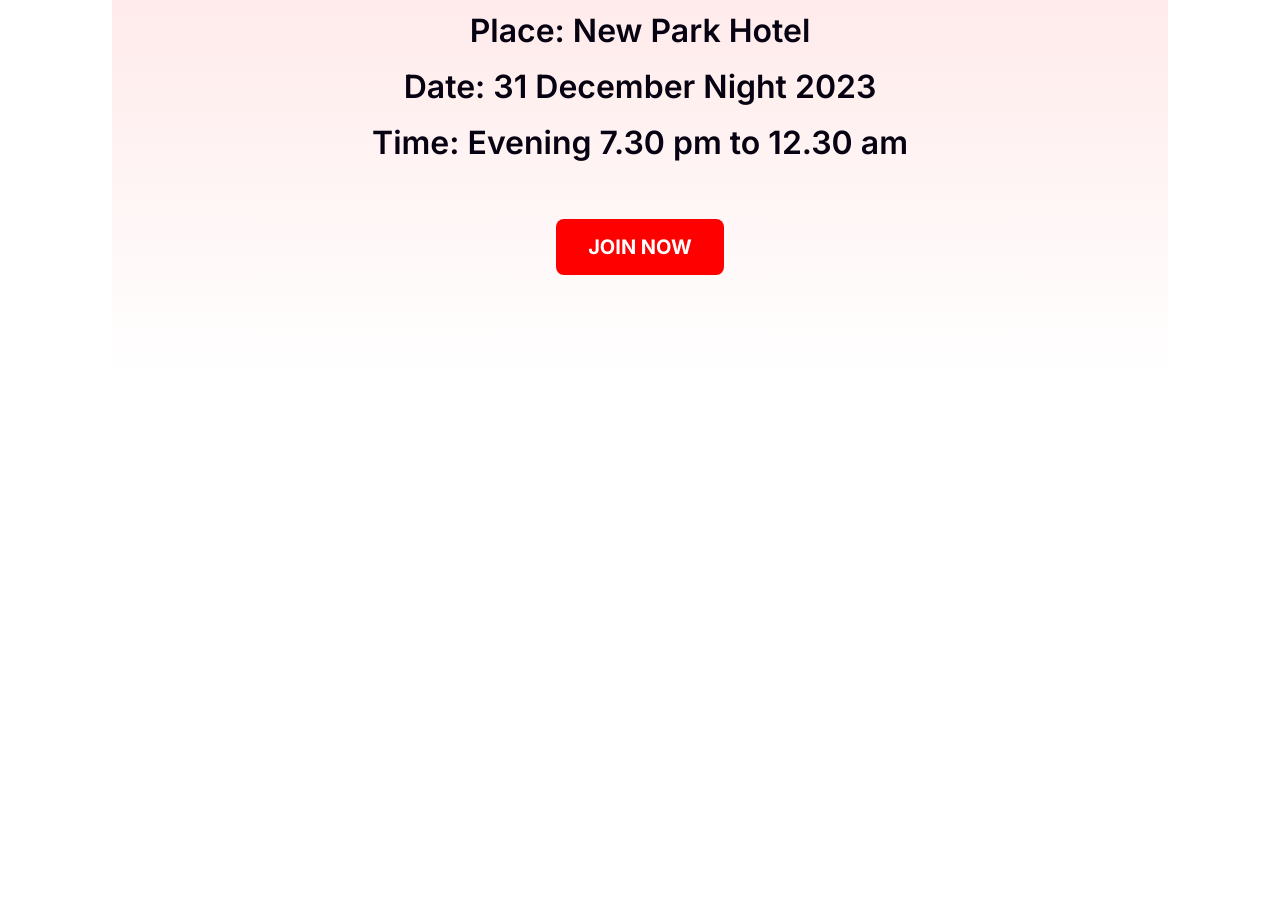
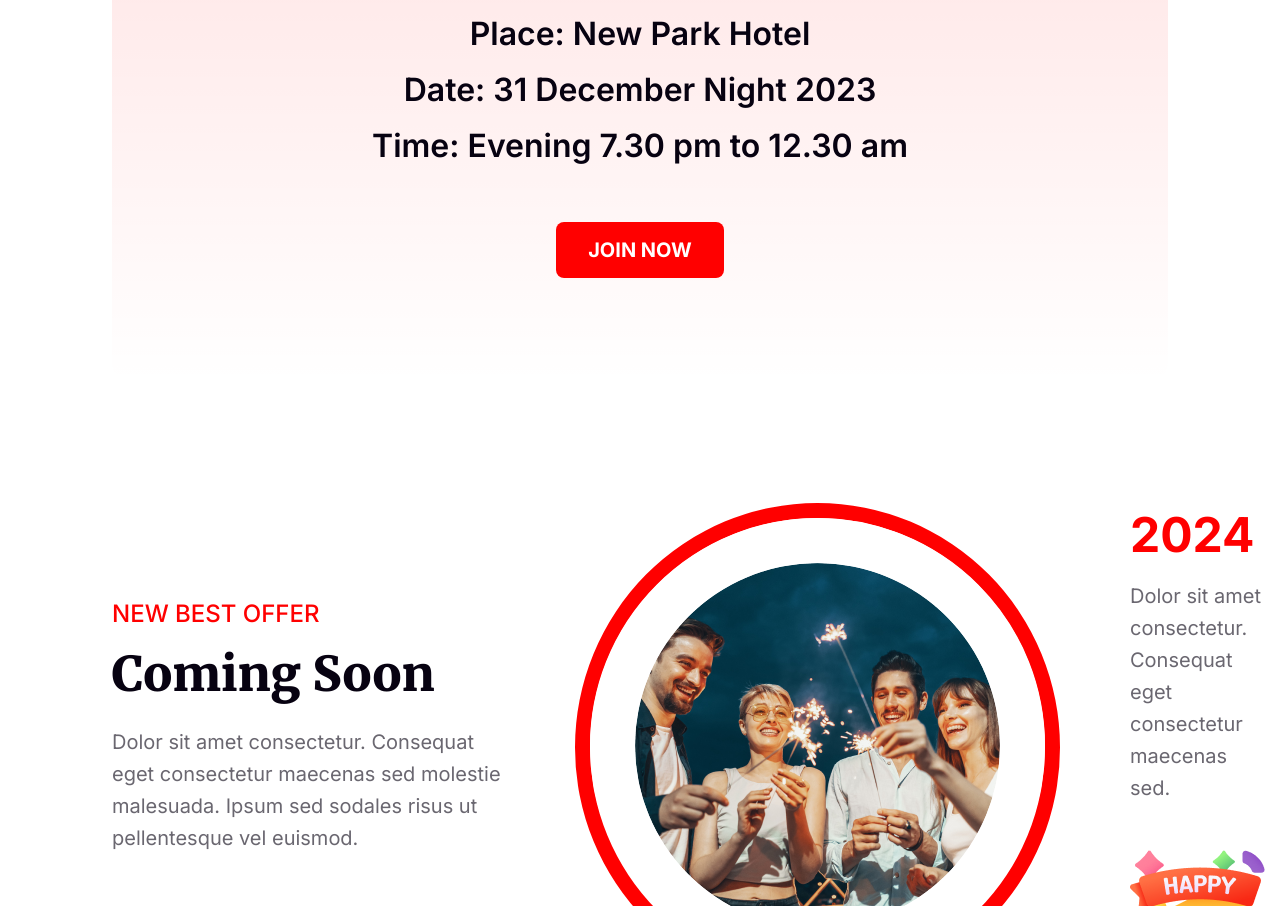
Before and after one commit to MamunKhan71/frst-assignment, a plain HTML site: page index.html in a window 1280 px wide. Shown: the part 2518-3424 px from the top of the page. Before the commit the page ends 3018 px from the top, so only its background shows below. Drawn offline with Linux system fonts and the light colour scheme.

Commit message:
Added offer section

```diff
--- a/index.html
+++ b/index.html
@@ -57,6 +57,25 @@
                 </div>
             </div>
         </section>
+        <section class="offer-section">
+            <div class="container">
+                <div class="offer-section-container">
+                    <div class="offer-section-1">
+                        <h1 class="section-1-subtitle red">NEW BEST OFFER</h1>
+                        <h2 class="section-1-title">Coming Soon</h2>
+                        <p>Dolor sit amet consectetur. Consequat eget consectetur maecenas sed molestie malesuada. Ipsum sed sodales risus ut pellentesque vel euismod. </p>
+                    </div>
+                    <div class="offer-section-2">
+                        <img src="resources/Ellipse 1.png" alt="" class="section-2-img">
+                    </div>
+                    <div class="offer-section-3">
+                        <h1 class="section-3-title">2024</h1>
+                        <p>Dolor sit amet consectetur. Consequat eget consectetur maecenas sed.</p>
+                        <img aria-colspan="section-3-img" src="resources/Group 96.png" alt="New year image" class="section-3-img">
+                    </div>
+                </div>
+            </div>
+        </section>
     </main>
     <!-- main section end -->
 </body>
--- a/styles/style.css
+++ b/styles/style.css
@@ -21,6 +21,14 @@
     font-family: Inter;
     font-size: 20px;
     font-weight: 700;
+}
+
+p {
+    color: rgba(7, 2, 17, 0.60);
+    font-family: Inter;
+    font-size: 20px;
+    font-weight: 400;
+    line-height: 32px;
 }
 
 .red {
@@ -112,7 +120,8 @@ main section {
 .party-details {
     padding: 126px 126px;
 }
-.party-details *{
+
+.party-details * {
     margin-bottom: 24px;
 }
 
@@ -137,25 +146,98 @@ main section {
 }
 
 /* Event Section  */
-.event{
+.event {
     display: flex;
     height: 482px;
     background: linear-gradient(180deg, rgba(255, 0, 0, 0.10) 0%, rgba(255, 0, 0, 0.00) 100%);
     border-radius: 20px;
 }
-.event div{
+
+.event div {
     margin: auto;
 }
-.event h2{
+
+.event h2 {
     color: #070211;
     font-family: Inter;
     font-size: 32px;
     font-weight: 600;
     line-height: 56px;
 }
-.event *{
+
+.event * {
     text-align: center;
 }
-.event-details .event-time{
+
+.event-details .event-time {
     margin-bottom: 48px;
 }
+
+/* offer section  */
+.offer-section-container {
+    display: flex;
+    justify-content: space-between;
+    align-items: center;
+    gap: 70px;
+}
+
+.section-1-title {
+    color: #070211;
+    font-family: Merriweather;
+    font-size: 48px;
+    font-weight: 900;
+    text-transform: capitalize;
+}
+
+.section-1-subtitle {
+    text-align: left;
+    font-family: Inter;
+    font-size: 24px;
+    font-weight: 500;
+}
+
+.offer-section-container .offer-section-1 p {
+    width: 393px;
+}
+
+/* .offer-section-2 img {
+    width: 364px;
+    height: 364px;
+    border-radius: 50%;
+    border: 50px solid white;
+    border-width: 50px 15px;
+} */
+.offer-section-2 img {
+    background-color: white;
+    border-radius: 50%;
+    border: 45px solid rgb(255, 255, 255);
+}
+
+.offer-section-2 {
+    border-radius: 50%;
+    border: 15px solid #F00;
+}
+
+.section-3-title {
+    color: #F00;
+    font-family: Inter;
+    font-size: 48px;
+    font-weight: 700;
+}
+
+.section-3-img {
+    width: 140px;
+    height: 140px;
+}
+.offer-section-container h1{
+    margin-bottom: 16px;
+}
+.offer-section-container h2{
+    margin-bottom: 22px;
+}
+.offer-section-container p{
+    margin-bottom: 43px;
+}
+.offer-section-3{
+    align-items: flex-end;
+}
```
